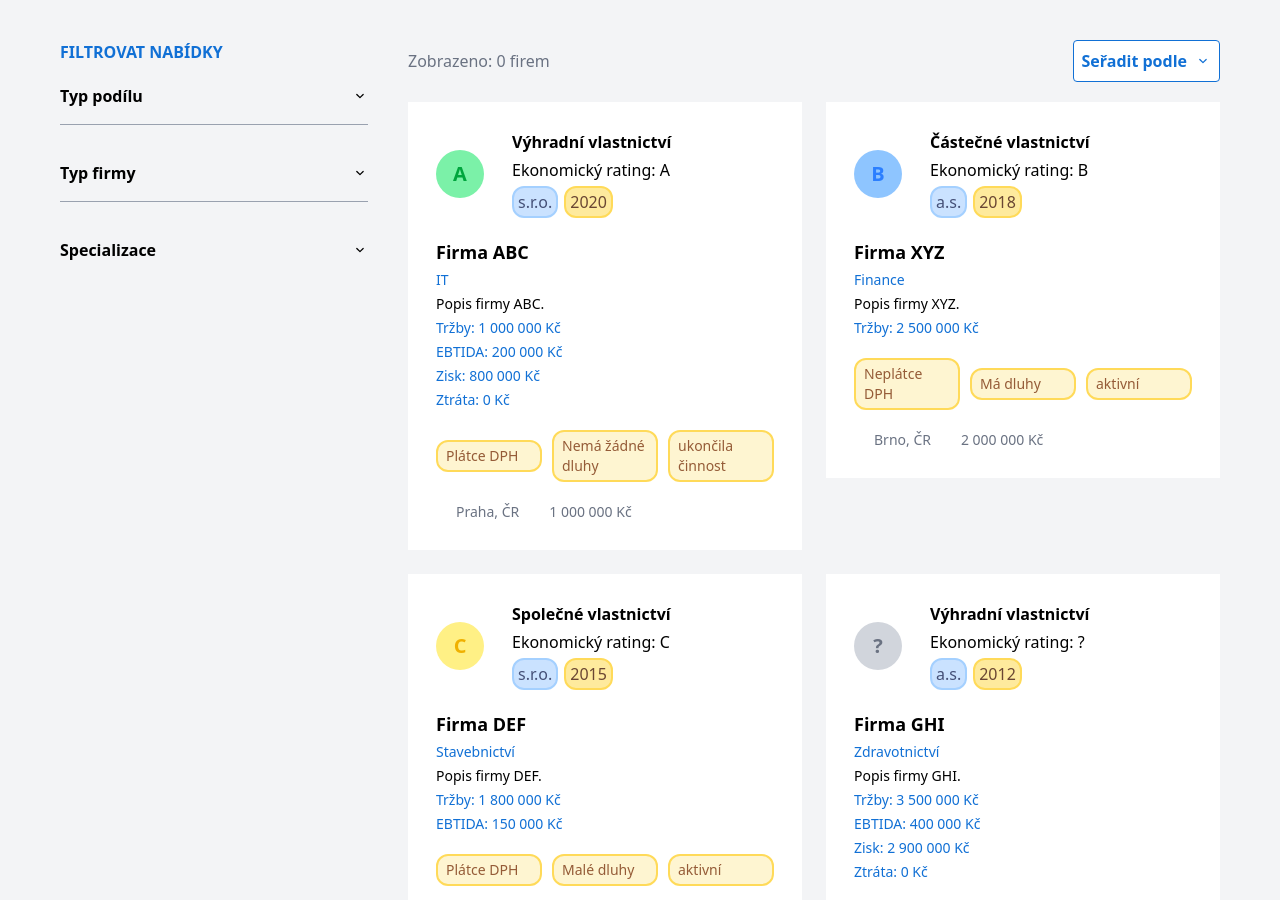
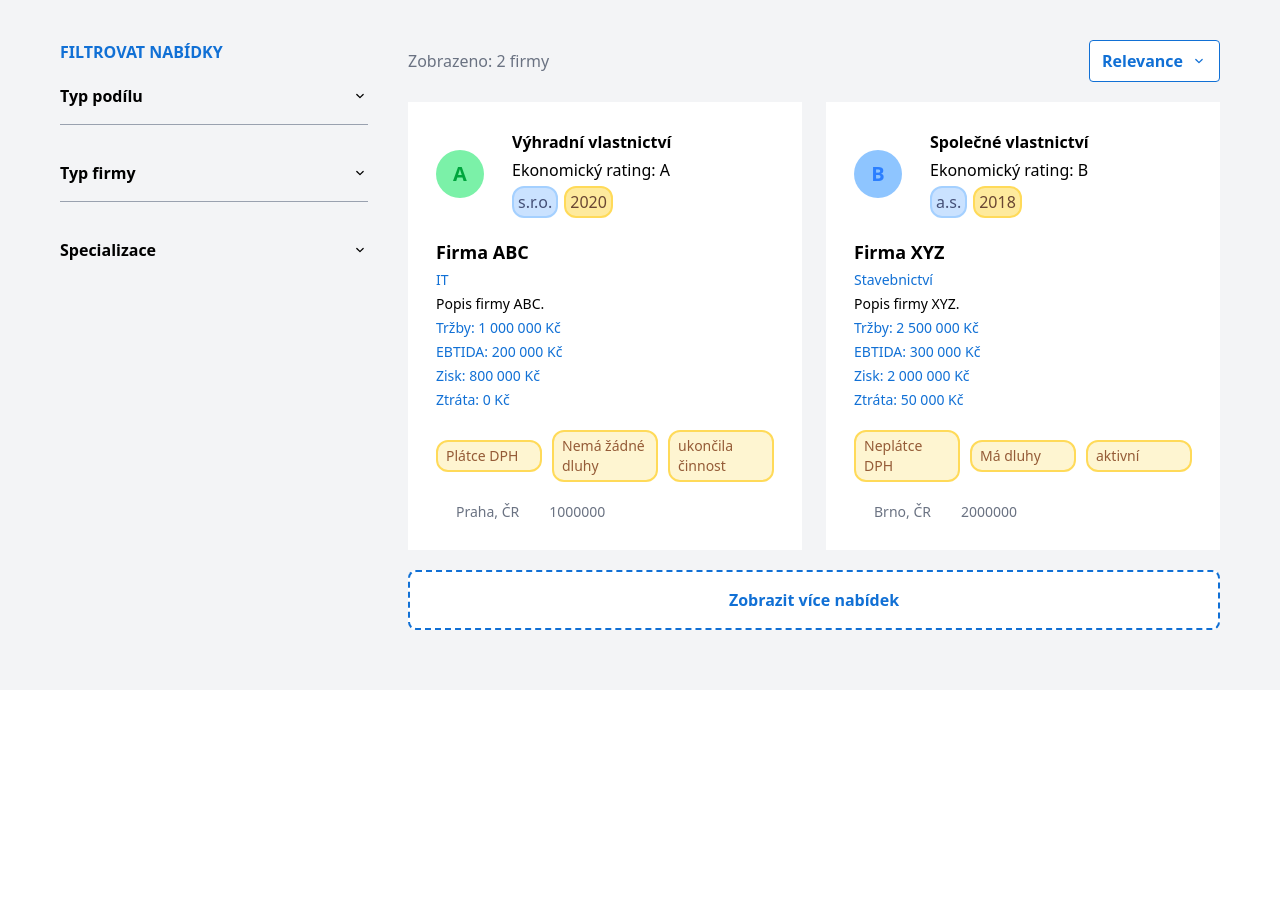
Before and after one commit to JuliaStolova/Pod-lyFirem.cz, a SvelteKit app: page / in a window 1280 px wide. Shown: the part 600-1500 px from the top of the page. After the commit the page ends 1290 px from the top, so only its background shows below. Built offline with nearby package versions, Linux system fonts and the light colour scheme; some icons are missing.

Commit message:
finished sorting system, added another page with development message

```diff
--- a/src/lib/components/FirmCard.svelte
+++ b/src/lib/components/FirmCard.svelte
@@ -1,5 +1,6 @@
 <script lang="ts">
 	export let firm: {
+		id: number;
 		name: string;
 		ownership: string;
 		economicRating: string;
@@ -8,7 +9,8 @@
 		year: string;
 		debt: string;
 		activity: string;
-        price: string;
+		price: number; // For sorting
+		priceDisplay: string; // For display
 		taxes: string;
 		ebtida: string;
 		sales: string;
@@ -29,22 +31,29 @@
 	// Lookup object for economicRating styles
 	const ratingStyles: Record<string, RatingStyle> = {
 		'A+': { bg: 'bg-green-400', text: 'text-green-700' },
-        'A': { bg: 'bg-green-300', text: 'text-green-600' },
-        'B': { bg: 'bg-blue-300', text: 'text-blue-500' },
-        'C': { bg: 'bg-yellow-200', text: 'text-yellow-500' },
-        'D': { bg: 'bg-orange-300', text: 'text-orange-500' },
-        'E': { bg: 'bg-red-400', text: 'text-red-600' },
-        'F': { bg: 'bg-red-500', text: 'text-red-700' },
+		A: { bg: 'bg-green-300', text: 'text-green-600' },
+		B: { bg: 'bg-blue-300', text: 'text-blue-500' },
+		C: { bg: 'bg-yellow-200', text: 'text-yellow-500' },
+		D: { bg: 'bg-orange-300', text: 'text-orange-500' },
+		E: { bg: 'bg-red-400', text: 'text-red-600' },
+		F: { bg: 'bg-red-500', text: 'text-red-700' }
 	};
 
 	// Get the current style based on economicRating
-    $: ratingClass = ratingStyles[firm.economicRating] || { bg: 'bg-gray-300', text: 'text-gray-500' };
+	$: ratingClass = ratingStyles[firm.economicRating] || {
+		bg: 'bg-gray-300',
+		text: 'text-gray-500'
+	};
 </script>
 
-<div class="flex h-fit w-xs sm:w-full md:w-sm lg:w-full  min-w-xs cursor-pointer flex-col gap-5 bg-white p-7">
+<div
+	class="flex h-fit w-xs min-w-xs cursor-pointer flex-col gap-5 bg-white p-7 sm:w-full md:w-sm lg:w-full"
+>
 	<div class="flex items-center justify-start gap-7">
 		<!-- Rating circle with dynamic classes -->
-        <div class="flex h-12 w-12 items-center justify-center rounded-full text-center text-xl font-bold {ratingClass.bg} {ratingClass.text}">
+		<div
+			class="flex h-12 w-12 items-center justify-center rounded-full text-center text-xl font-bold {ratingClass.bg} {ratingClass.text}"
+		>
 			{firm.economicRating}
 		</div>
 
@@ -75,9 +84,9 @@
 	</div>
 
 	<div class="flex items-center justify-between gap-2.5 text-sm font-semibold text-amber-900">
-        <span class="w-full tag border-amber-300 bg-amber-100">{firm.taxes}</span>
-        <span class="w-full tag border-amber-300 bg-amber-100">{firm.debt}</span>
-        <span class="w-full tag border-amber-300 bg-amber-100">{firm.activity}</span>
+		<span class="tag w-full border-amber-300 bg-amber-100">{firm.taxes}</span>
+		<span class="tag w-full border-amber-300 bg-amber-100">{firm.debt}</span>
+		<span class="tag w-full border-amber-300 bg-amber-100">{firm.activity}</span>
 	</div>
 
 	<div class="flex items-center justify-start gap-2.5">
--- /dev/null
+++ b/src/lib/components/SortControls.svelte
@@ -0,0 +1,83 @@
+<!-- src/lib/components/SortComponent.svelte -->
+<script lang="ts">
+  import type { Firm } from '$lib/data/firms';
+
+  export let firms: Firm[];
+  export let sortedFirms: Firm[];
+
+  type SortMethod = 'relevance' | 'price-asc' | 'price-desc' | 'year-asc' | 'year-desc';
+  let currentSort: SortMethod = 'relevance';
+  let isOpen = false;
+
+  const sortOptions = [
+    { id: 'relevance', label: 'Relevance' },
+    { id: 'price-asc', label: 'Nejlevnější' },
+    { id: 'price-desc', label: 'Nejdražší' },
+    { id: 'year-asc', label: 'Nejstarší' },
+    { id: 'year-desc', label: 'Nejnovější' }
+  ];
+
+  $: {
+    let sorted = [...firms];
+    switch (currentSort) {
+      case 'price-asc':
+        sorted.sort((a, b) => a.price - b.price);
+        break;
+      case 'price-desc':
+        sorted.sort((a, b) => b.price - a.price);
+        break;
+      case 'year-asc':
+        sorted.sort((a, b) => parseInt(a.year) - parseInt(b.year));
+        break;
+      case 'year-desc':
+        sorted.sort((a, b) => parseInt(b.year) - parseInt(a.year));
+        break;
+      default:
+        // relevance - keep original order
+        break;
+    }
+    sortedFirms = sorted;
+  }
+</script>
+
+<div class="relative">
+  <button
+    class="text-primary border-primary inline-flex items-center rounded border bg-white px-3 py-2 font-semibold"
+    on:click={() => isOpen = !isOpen}
+  >
+    <span>
+      {sortOptions.find(opt => opt.id === currentSort)?.label}
+    </span>
+    <svg
+      class={`ml-2 h-4 w-4 transition-transform ${isOpen ? 'rotate-180' : ''}`}
+      fill="currentColor"
+      viewBox="0 0 20 20"
+    >
+      <path
+        d="M5.516 7.548a.75.75 0 0 1 1.06 0L10 10.97l3.424-3.422a.75.75 0 1 1 1.06 1.06l-4 4a.75.75 0 0 1-1.06 0l-4-4a.75.75 0 0 1 0-1.06z"
+      />
+    </svg>
+  </button>
+
+  {#if isOpen}
+    <div class="absolute right-0 z-10 mt-2 w-48 rounded-lg border border-gray-200 bg-white shadow-lg">
+      <ul>
+        {#each sortOptions as option}
+          <li>
+            <button
+              type="button"
+              class="w-full text-left cursor-pointer px-4 py-2 hover:bg-gray-100 focus:outline-none"
+              class:font-bold={option.id === currentSort}
+              on:click={() => {
+                currentSort = option.id as SortMethod;
+                isOpen = false;
+              }}
+            >
+              {option.label}
+            </button>
+          </li>
+        {/each}
+      </ul>
+    </div>
+  {/if}
+</div>
--- /dev/null
+++ b/src/lib/data/firms.ts
@@ -0,0 +1,64 @@
+export interface Firm {
+    id: number;
+    name: string;
+    ownership: string;
+    economicRating: string;
+    specialization: string;
+    type: string;
+    year: string;
+    debt: string;
+    activity: string;
+    price: number;          // For sorting
+    priceDisplay: string;   // For display
+    taxes: string;
+    ebtida: string;
+    sales: string;
+    revenue: string;
+    lost: string;
+    description: string;
+    location: string;
+}
+
+export const firms: Firm[] = [
+    {
+        id: 1,
+        name: 'Firma ABC',
+        ownership: 'Výhradní vlastnictví',
+        economicRating: 'A',
+        specialization: 'IT',
+        type: 's.r.o.',
+        year: '2020',
+        debt: 'Nemá žádné dluhy',
+        activity: 'ukončila činnost',
+        price: 1000000,
+        priceDisplay: '1 000 000 Kč',
+        taxes: 'Plátce DPH',
+        ebtida: '200 000 Kč',
+        sales: '1 000 000 Kč',
+        revenue: '800 000 Kč',
+        lost: '0 Kč',
+        description: 'Popis firmy ABC.',
+        location: 'Praha, ČR'
+    },
+    {
+        id: 2,
+        name: 'Firma XYZ',
+        ownership: 'Společné vlastnictví',
+        economicRating: 'B',
+        specialization: 'Stavebnictví',
+        type: 'a.s.',
+        year: '2018',
+        debt: 'Má dluhy',
+        activity: 'aktivní',
+        price: 2000000,
+        priceDisplay: '2 000 000 Kč',
+        taxes: 'Neplátce DPH',
+        ebtida: '300 000 Kč',
+        sales: '2 500 000 Kč',
+        revenue: '2 000 000 Kč',
+        lost: '50 000 Kč',
+        description: 'Popis firmy XYZ.',
+        location: 'Brno, ČR'
+    }
+    // Add more firms as needed
+];
--- a/src/routes/+page.svelte
+++ b/src/routes/+page.svelte
@@ -1,82 +1,11 @@
 <script lang="ts">
 	import FirmCard from '$lib/components/FirmCard.svelte';
-	let count = 0;
-	let dropdownOpen = false;
+	import SortControls from '$lib/components/SortControls.svelte';
+	import { firms } from '$lib/data/firms';
 
-	const firm = {
-		name: 'Firma ABC',
-		ownership: 'Výhradní vlastnictví',
-		economicRating: 'A',
-		specialization: 'IT',
-		type: 's.r.o.',
-		year: '2020',
-		debt: 'Nemá žádné dluhy',
-		activity: 'ukončila činnost',
-		price: '1 000 000 Kč',
-		taxes: 'Plátce DPH',
-		ebtida: '200 000 Kč',
-		sales: '1 000 000 Kč',
-		revenue: '800 000 Kč',
-		lost: '0 Kč',
-		description: 'Popis firmy ABC.',
-		location: 'Praha, ČR'
-	};
-
-	const firm1 = {
-		name: 'Firma XYZ',
-		ownership: 'Částečné vlastnictví',
-		economicRating: 'B',
-		specialization: 'Finance',
-		type: 'a.s.',
-		year: '2018',
-		debt: 'Má dluhy',
-		activity: 'aktivní',
-		price: '2 000 000 Kč',
-		taxes: 'Neplátce DPH',
-		ebtida: ' ',
-		sales: '2 500 000 Kč',
-		revenue: ' ',
-		lost: ' ',
-		description: 'Popis firmy XYZ.',
-		location: 'Brno, ČR'
-	};
-	const firm2 = {
-		name: 'Firma DEF',
-		ownership: 'Společné vlastnictví',
-		economicRating: 'C',
-		specialization: 'Stavebnictví',
-		type: 's.r.o.',
-		year: '2015',
-		debt: 'Malé dluhy',
-		activity: 'aktivní',
-		price: '1 500 000 Kč',
-		taxes: 'Plátce DPH',
-		ebtida: '150 000 Kč',
-		sales: '1 800 000 Kč',
-		revenue: '',
-		lost: '',
-		description: 'Popis firmy DEF.',
-		location: 'Ostrava, ČR'
-	};
-
-	const firm3 = {
-		name: 'Firma GHI',
-		ownership: 'Výhradní vlastnictví',
-		economicRating: '?',
-		specialization: 'Zdravotnictví',
-		type: 'a.s.',
-		year: '2012',
-		debt: 'Nemá žádné dluhy',
-		activity: 'aktivní',
-		price: '3 000 000 Kč',
-		taxes: 'Plátce DPH',
-		ebtida: '400 000 Kč',
-		sales: '3 500 000 Kč',
-		revenue: '2 900 000 Kč',
-		lost: '0 Kč',
-		description: 'Popis firmy GHI.',
-		location: 'Plzeň, ČR'
-	};
+	let sortedFirms = [...firms];
+	let currentSort = 'relevance';
+	let count = firms.length;
 </script>
 
 <div class="flex flex-col items-center justify-center">
@@ -104,8 +33,10 @@
 		</div>
 	</div>
 
-	<div class="flex h-fit w-full flex-col justify-between bg-gray-100 p-6 sm:flex-row lg:p-10 gap-10 md:gap-0">
-		<div class="flex w-full md:w-[40%] flex-col gap-5 p-5">
+	<div
+		class="flex h-fit w-full flex-col justify-between gap-10 bg-gray-100 p-6 sm:flex-row md:gap-0 lg:p-10"
+	>
+		<div class="flex w-full flex-col gap-5 p-5 md:w-[40%]">
 			<h1 class="text-primary font-bold uppercase">Filtrovat nabídky</h1>
 			<div>
 				<div class="flex cursor-pointer items-center justify-between font-semibold">
@@ -141,44 +72,34 @@
 			</div>
 		</div>
 
-		<div class="flex h-fit w-full max-w-4xl flex-col items-center p-5 gap-5">
+		<div class="flex h-fit w-full max-w-4xl flex-col items-center gap-5 p-5">
 			<div class="flex w-full items-center justify-between gap-5">
-				<p class="text-gray-500">Zobrazeno: {count} firem</p>
-				<div class="relative">
-					<button
-						class="text-primary border-primary inline-flex items-center rounded border bg-white px-2 py-2 font-semibold"
-						onclick={() => (dropdownOpen = !dropdownOpen)}
-					>
-						<span>Seřadit podle</span>
-						<svg class="ml-2 h-4 w-4 fill-current" viewBox="0 0 20 20">
-							<path
-								d="M5.516 7.548a.75.75 0 0 1 1.06 0L10 10.97l3.424-3.422a.75.75 0 1 1 1.06 1.06l-4 4a.75.75 0 0 1-1.06 0l-4-4a.75.75 0 0 1 0-1.06z"
-							/>
-						</svg>
-					</button>
-					{#if dropdownOpen}
-						<div class="absolute right-0 z-10 mt-2 w-48 rounded-lg border border-gray-200 bg-white">
-							<ul>
-								<li class="dropdown-option">Relevance</li>
-								<li class="dropdown-option">Nejlevnější</li>
-								<li class="dropdown-option">Nejdražší</li>
-							</ul>
-						</div>
-					{/if}
-				</div>
+				{#if count === 1}
+					<p class="text-gray-500">Zobrazeno: {count} firma</p>
+				{:else if count <= 4}
+                    <p class="text-gray-500">Zobrazeno: {count} firmy</p>
+				{:else if count > 4}
+                    <p class="text-gray-500">Zobrazeno: {count} firem</p>
+                {:else}
+                    <p class="text-gray-500">Nebyly nalezeny žádné firmy</p>
+                {/if}
+
+				<SortControls {firms} bind:sortedFirms />
 			</div>
 
-			<div class="flex w-full flex-col md:grid md:grid-cols-2 items-center md:items-start justify-center gap-6">
-				<FirmCard {firm} />
-				<FirmCard firm={firm1} />
-				<FirmCard firm={firm2} />
-				<FirmCard firm={firm3} />
+			<div
+				class="flex w-full flex-col items-center justify-center gap-6 md:grid md:grid-cols-2 md:items-start"
+			>
+				{#each sortedFirms as firm}
+					<FirmCard {firm} />
+				{/each}
 			</div>
 
-            <div class="flex w-full cursor-pointer items-center justify-center rounded-lg border-2 border-dashed border-primary bg-white p-4 text-primary font-bold">
-                <p class="text-md">Zobrazit více nabídek</p>
-
-            </div>
+			<div
+				class="border-primary text-primary flex w-full cursor-pointer items-center justify-center rounded-lg border-2 border-dashed bg-white p-4 font-bold"
+			>
+				<p class="text-md">Zobrazit více nabídek</p>
+			</div>
 		</div>
 	</div>
 </div>
```
Also changed, not shown: src/routes/Developing/+page.svelte (added, +14 -0 lines). Lines whose indentation alone changed are shown as unchanged.
